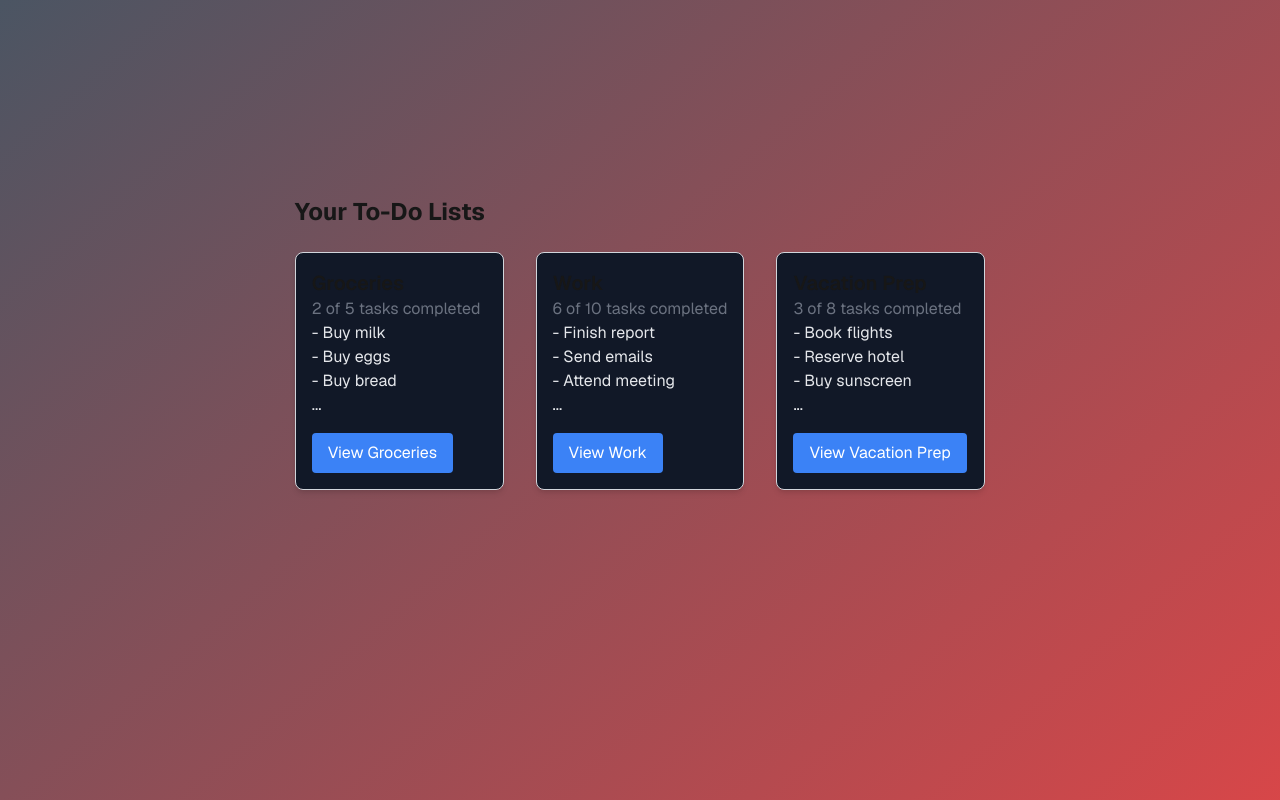
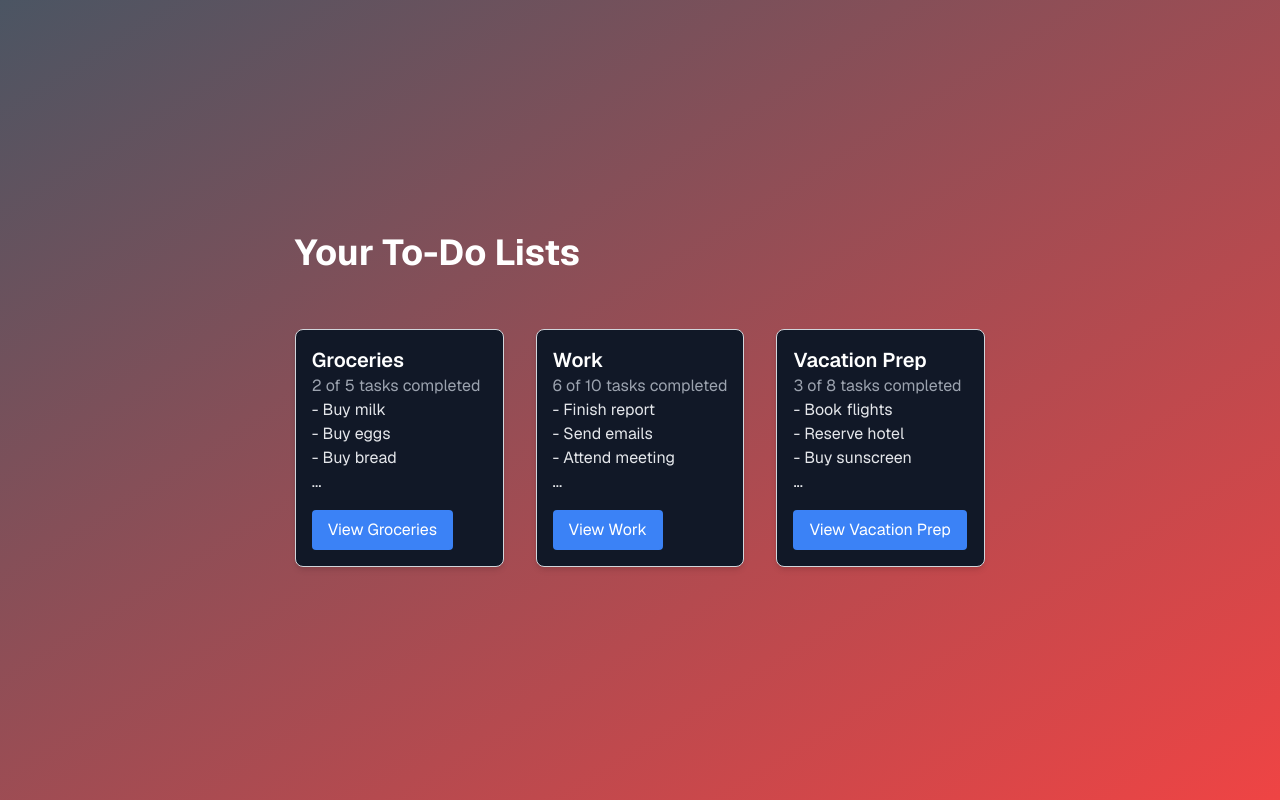
Before and after one commit to ntijoh-zejd-avdic/ReactNext1, a Next.js app in the folder todo-omatic-too/: page / in a window 1280 px wide. Shown: the top 800 px of the page. Built offline with nearby package versions, Linux system fonts and the light colour scheme.

Commit message:
I messed with Hannah's code, now it looks better and is centered, though if something got destroyed, this is the commit that did it. :D

```diff
--- a/todo-omatic-too/src/app/page.js
+++ b/todo-omatic-too/src/app/page.js
@@ -7,7 +7,7 @@ export default function Home() {
   const router = useRouter();
 
   const handleClick = (title) => {
-    router.push(`/checklist/${title.toLowerCase()}`); // Adjust the path as needed
+    router.push(`/checklist/${title.toLowerCase()}`);
   };
 
   const [todoLists, setTodoLists] = useState([
@@ -55,10 +55,11 @@ export default function Home() {
   ]);
 
   return (
-    <div className="grid grid-rows-[20px_1fr_20px] items-center justify-items-center min-h-screen p-8 pb-20 gap-16 sm:p-20 font-[family-name:var(--font-geist-sans)] bg-gradient-to-br from-gray-600 to-red-500">
-      <main className="flex flex-col gap-8 row-start-2 items-center sm:items-start">
-        <div className="min-h-screen p-8">
-          <h1 className="text-2xl font-bold text-white-700">Your To-Do Lists</h1>
+    <div className="h-screen overflow-hidden bg-gradient-to-br from-gray-600 to-red-500">
+      {/* Main Content */}
+      <div className="grid grid-rows-[1fr] items-center justify-items-center h-full p-8 sm:p-20 font-[family-name:var(--font-geist-sans)]">
+        <main className="flex flex-col gap-8 items-center sm:items-start">
+          <h1 className="text-4xl font-bold text-white">Your To-Do Lists</h1>
 
           <div className="grid grid-cols-1 sm:grid-cols-2 md:grid-cols-3 gap-8 mt-6">
             {todoLists.map((list) => (
@@ -66,8 +67,10 @@ export default function Home() {
                 key={list.id}
                 className="p-4 border border-gray-300 bg-gray-900 rounded-lg shadow-md hover:shadow-lg transition"
               >
-                <h2 className="text-xl font-semibold">{list.title}</h2>
-                <p className="text-gray-500">
+                <h2 className="text-xl font-semibold text-white">
+                  {list.title}
+                </h2>
+                <p className="text-gray-400">
                   {list.completed} of {list.tasks} tasks completed
                 </p>
                 <ul className="text-gray-200">
@@ -85,9 +88,8 @@ export default function Home() {
               </div>
             ))}
           </div>
-        </div>
-      </main>
-      <footer className="row-start-3 flex gap-6 flex-wrap items-center justify-center"></footer>
+        </main>
+      </div>
     </div>
   );
 }
```
